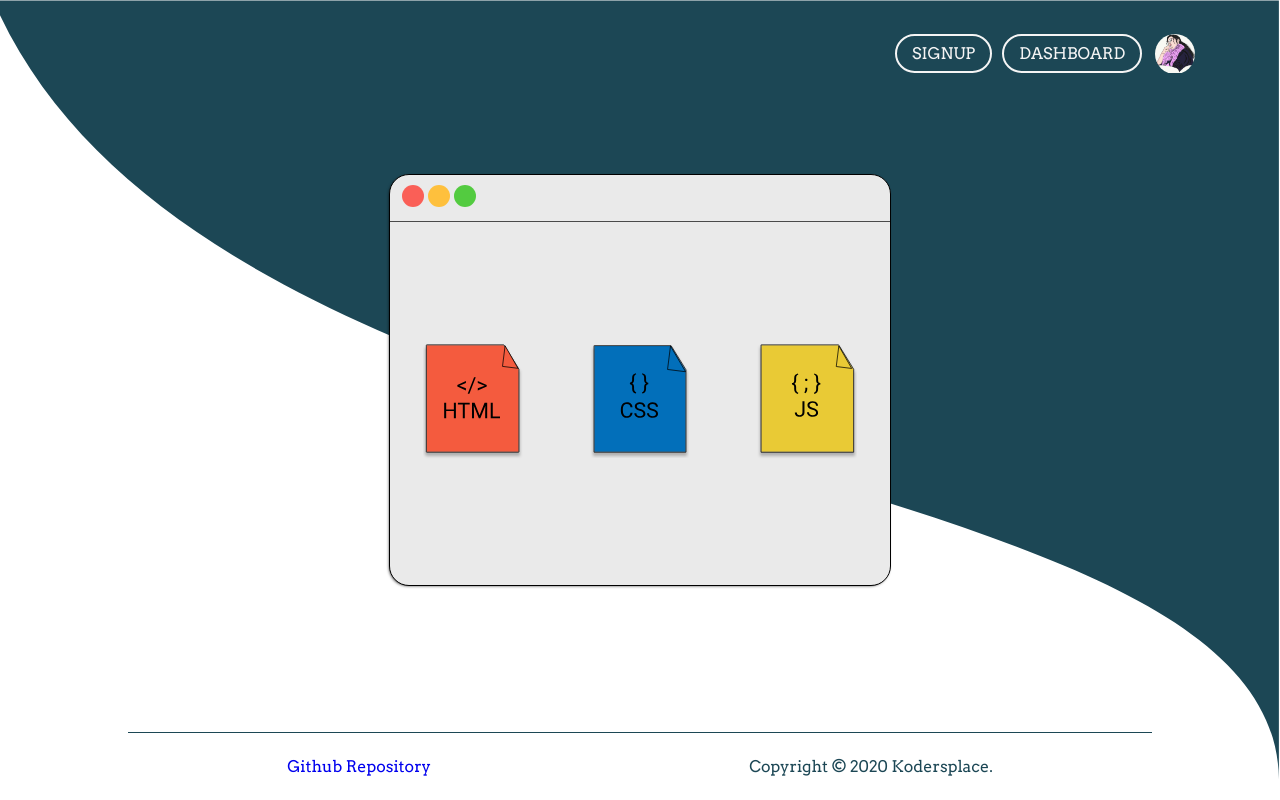
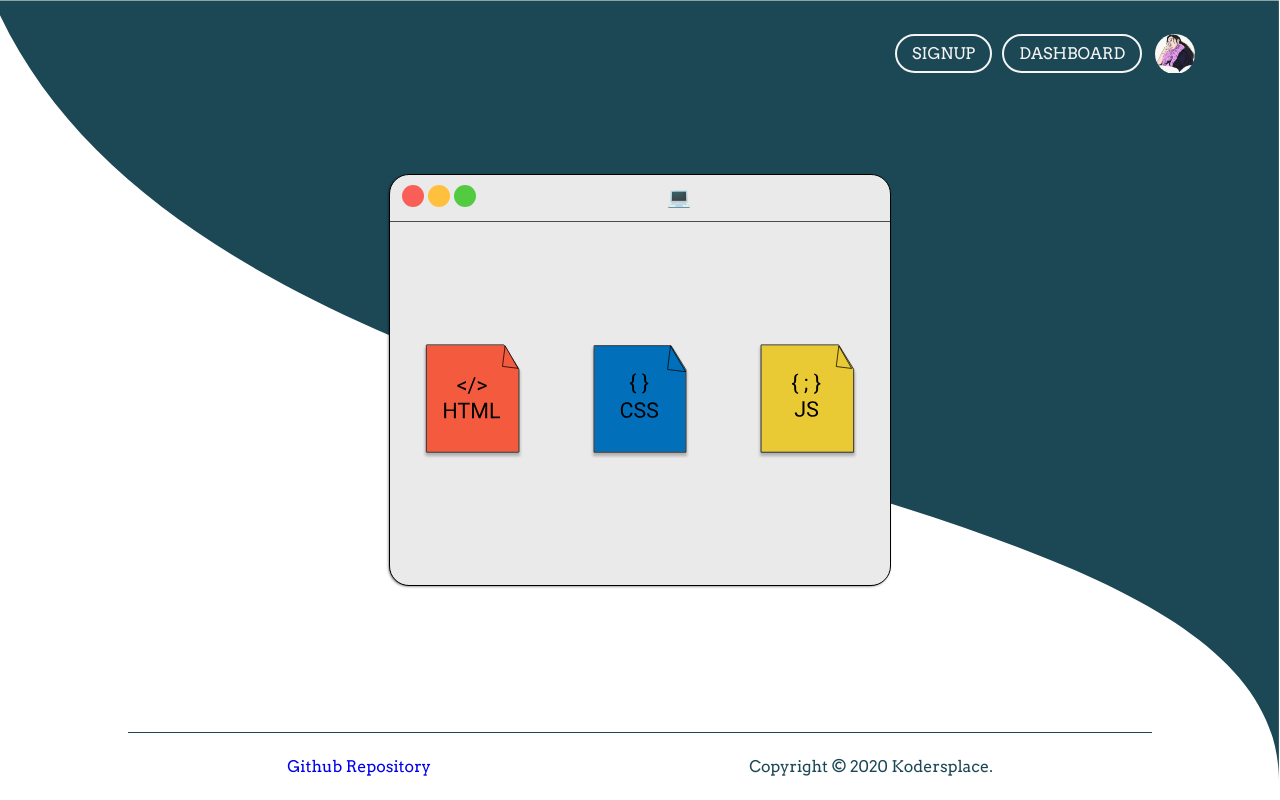
Before and after one commit to MidhaTahir/KodersHub, a React (Create React App) app in the folder client/: page /dashboard in a window 1280 px wide. Built offline with nearby package versions, Linux system fonts and the light colour scheme; no server answers; a web font is replaced by a local one.

Commit message:
Touch up of some final stuff
Co-authored-by: MidhaTahir <MidhaTahir@users.noreply.github.com>
Co-authored-by: Muhammad Hasham <Muhammad-Hasham-Khalid@users.noreply.github.com>

```diff
--- a/client/public/index.html
+++ b/client/public/index.html
@@ -9,7 +9,6 @@
       name="description"
       content="Website created for teens coding"
     />
-    <link rel="stylesheet" href="https://cdnjs.cloudflare.com/ajax/libs/animate.css/3.5.2/animate.min.css">
     <title>KodersHub</title>
   </head>
 <style>
--- a/client/src/components/about-card-list/about-card-list.component.jsx
+++ b/client/src/components/about-card-list/about-card-list.component.jsx
@@ -5,7 +5,7 @@ import tooba from "../../images/tooba.png";
 import fareena from "../../images/fareena.png";
 import midha from "../../images/midha.png";
 import hasham from "../../images/hasham.png";
-import ScrollAnimation from "react-animate-on-scroll";
+import Fade from 'react-reveal/Fade';
 
 function AboutCardList() {
   const members = [
@@ -40,9 +40,9 @@ function AboutCardList() {
   return (
     <React.Fragment>
       <div className='about-card-list-title'>
-        <ScrollAnimation animateIn='fadeIn'>
+        <Fade top>
           <h1>Our Team</h1>
-        </ScrollAnimation>
+        </Fade>
       </div>
       <div className='about-card-list'>{memberCards}</div>;
     </React.Fragment>
--- a/client/src/components/courses/courses.component.jsx
+++ b/client/src/components/courses/courses.component.jsx
@@ -1,25 +1,20 @@
 import React from "react";
 import Cubic from "../cubic/cubic.component";
 import "./courses.styles.css";
-import ScrollAnimation from "react-animate-on-scroll";
+import {Fade} from "react-reveal";
 
 export default function Courses() {
   return (
     <>
       <div className='courses-title'>
-        <ScrollAnimation animateIn='fadeIn'>
-          <h1>Our Courses</h1>
-        </ScrollAnimation>
+      <Fade top>
+          <h1>About KodersHub</h1>
+      </Fade>
       </div>
       <div className='courses'>
         <div className='courses-left'>
           <p>
-            Lorem ipsum dolor sit, amet consectetur adipisicing elit. Magni
-            itaque esse nesciunt beatae ipsa, quam laudantium doloribus quia,
-            ipsam nemo, quis dolore voluptates enim harum magnam labore optio
-            ex. Laboriosam repudiandae labore ipsam facilis aperiam laudantium,
-            rerum voluptatem cumque sapiente blanditiis! Natus, odio deserunt
-            iste veritatis quos nihil voluptatum explicabo.
+          We are a team of software engineering students with an aim to make our teen generation best in computer/IT skills. Teens these days spend most of their time playing video games or doing some other stuff to spend their time but if they learn development skills not only they will be able to earn through freelancing but will also be able to polish their skills and get best jobs in future InshaAllah.
           </p>
         </div>
         <div className='courses-right'>
--- a/client/src/components/explorer/explorer.component.jsx
+++ b/client/src/components/explorer/explorer.component.jsx
@@ -1,5 +1,8 @@
 import React, { useState, useEffect } from "react";
 import "./explorer.styles.css";
+import Flip from 'react-reveal/Flip';
+import Fade from 'react-reveal/Fade';
+import Zoom from 'react-reveal/Zoom';
 
 function Explorer({ children }) {
 
@@ -13,6 +16,7 @@ function Explorer({ children }) {
   }, [username])
 
   return (
+    <Fade bottom duration={1000} distance="40px">
     <div className="explorer">
       <div className="explorer-title">
         <div className="explorer-btns">
@@ -20,10 +24,11 @@ function Explorer({ children }) {
           <div className="explorer-btn explorer-btn-yellow"></div>
           <div className="explorer-btn explorer-btn-green"></div>
         </div>
-        <div className="userName">{username && username.toUpperCase()}</div>
+        <div className="userName">{username && username.toUpperCase()}<span role="img" aria-label="laptop">💻</span></div>
       </div>
       {children}
     </div>
+    </Fade>
   );
 }
 
--- a/client/src/components/explorer/explorer.styles.css
+++ b/client/src/components/explorer/explorer.styles.css
@@ -36,4 +36,5 @@
   text-align: center;
   flex-grow: 1;
   font-family: var(--serif);
+  font-size: larger;
 }
--- a/client/src/pages/Homepage/homepage.component.jsx
+++ b/client/src/pages/Homepage/homepage.component.jsx
@@ -17,7 +17,6 @@ const HomePage = () => {
         </div>
         <Kids className='kid' />
       </div>
-
       <AboutCardList />
         <Courses />
       <Footer />
--- a/package.json
+++ b/package.json
@@ -38,6 +38,7 @@
 		"passport": "^0.4.1",
 		"passport-local": "^1.0.0",
 		"process": "^0.11.10",
+		"react-reveal": "^1.2.2",
 		"resnap": "^1.0.1"
 	},
 	"devDependencies": {
```
Also changed, not shown: 1 other file (tests, documents, lock files or other folders).
